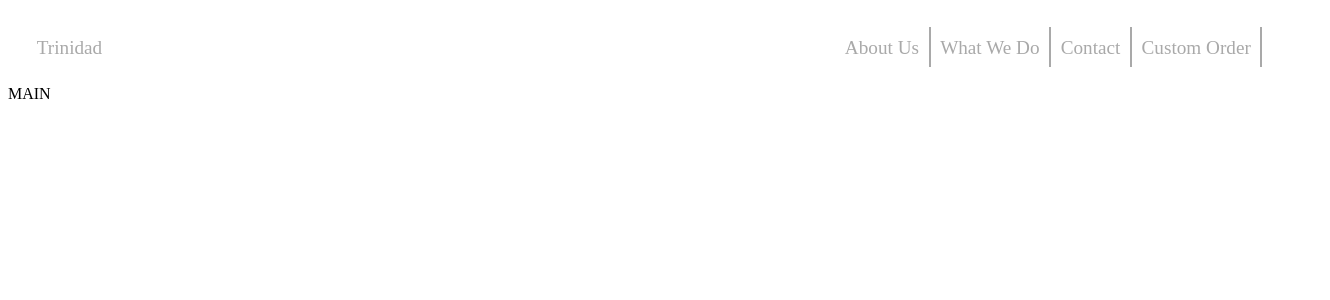
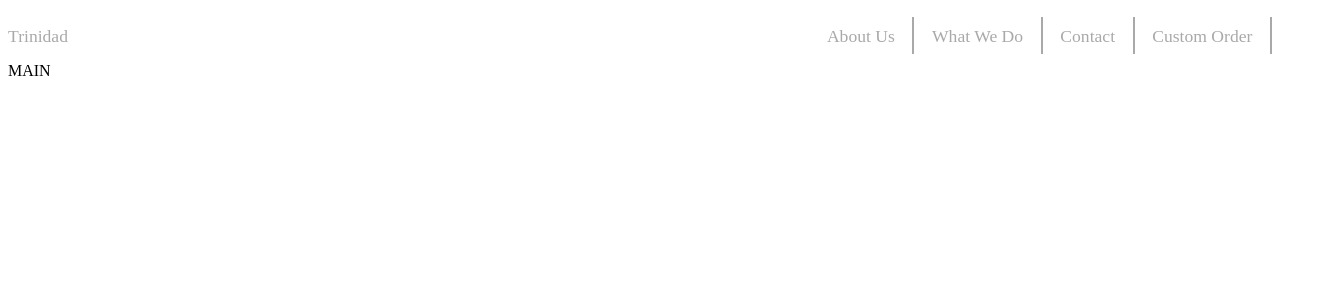
Before and after one commit to AurlinD/trinidad, a React (Create React App) app in the folder client/: page / in a window 1280 px wide. Shown: the top 300 px of the page, 1330 px wide, since content can reach past the window. Built offline with nearby package versions, Linux system fonts and the light colour scheme.

Commit message:
fixed header bugs, more accurately follows mockup

```diff
--- a/client/src/components/App.js
+++ b/client/src/components/App.js
@@ -12,7 +12,7 @@ const App = () => {
   return (
     <div className="ui container">
       <Router history={history}>
-        <div>
+        <div className="container">
           <Header />
           <Switch>
             <Route path="/" exact component={Main} />
--- a/client/src/components/Header.js
+++ b/client/src/components/Header.js
@@ -5,12 +5,13 @@ import "./styles/header.css";
 
 export default function Header() {
   return (
-    <nav>
+    <nav className="bar">
       <div className="left_menu">
         <Link to="/">Trinidad</Link>
       </div>
       <div className="right_menu">
         <Link to="/about_us">About Us</Link>
+
         <Link to="/what_we_do">What We Do</Link>
         <Link to="/contact">Contact</Link>
         <Link to="/custom_order">Custom Order</Link>
--- a/client/src/components/styles/header.css
+++ b/client/src/components/styles/header.css
@@ -1,15 +1,16 @@
-nav {
-  display: flex;
-  height: 1em;
+nav.bar {
+  display: inline-flex;
+  height: 1.5vw;
   position: sticky;
   width: 100%;
   z-index: 10;
   background-color: white;
   overflow: hidden;
 
-  color: #ffff;
-  padding: 1.5em;
-  font-size: 1.2em;
+  color: grey;
+  padding-top: 1em;
+  padding-bottom: 1em;
+  font-size: 1.1em;
 
   /* required for position sticky */
   top: 0;
@@ -18,22 +19,21 @@ nav {
   justify-content: space-between;
 }
 
-.right_menu {
-  padding-right: 2em;
-}
-
-.right_menu a {
-  padding: 0.5em;
+div.right_menu a {
+  padding-top: 0.5em;
+  padding-bottom: 0.5em;
+  padding-left: 1em;
+  padding-right: 1em;
   border-right: solid;
   border-width: 2px;
 }
 
-a {
+nav a {
   color: #a9a9a9;
   text-decoration: none;
 }
 
-.right_menu a:hover {
+div.right_menu a:hover {
   border-style: solid;
   border-radius: 10px;
   border-color: blue;
```
